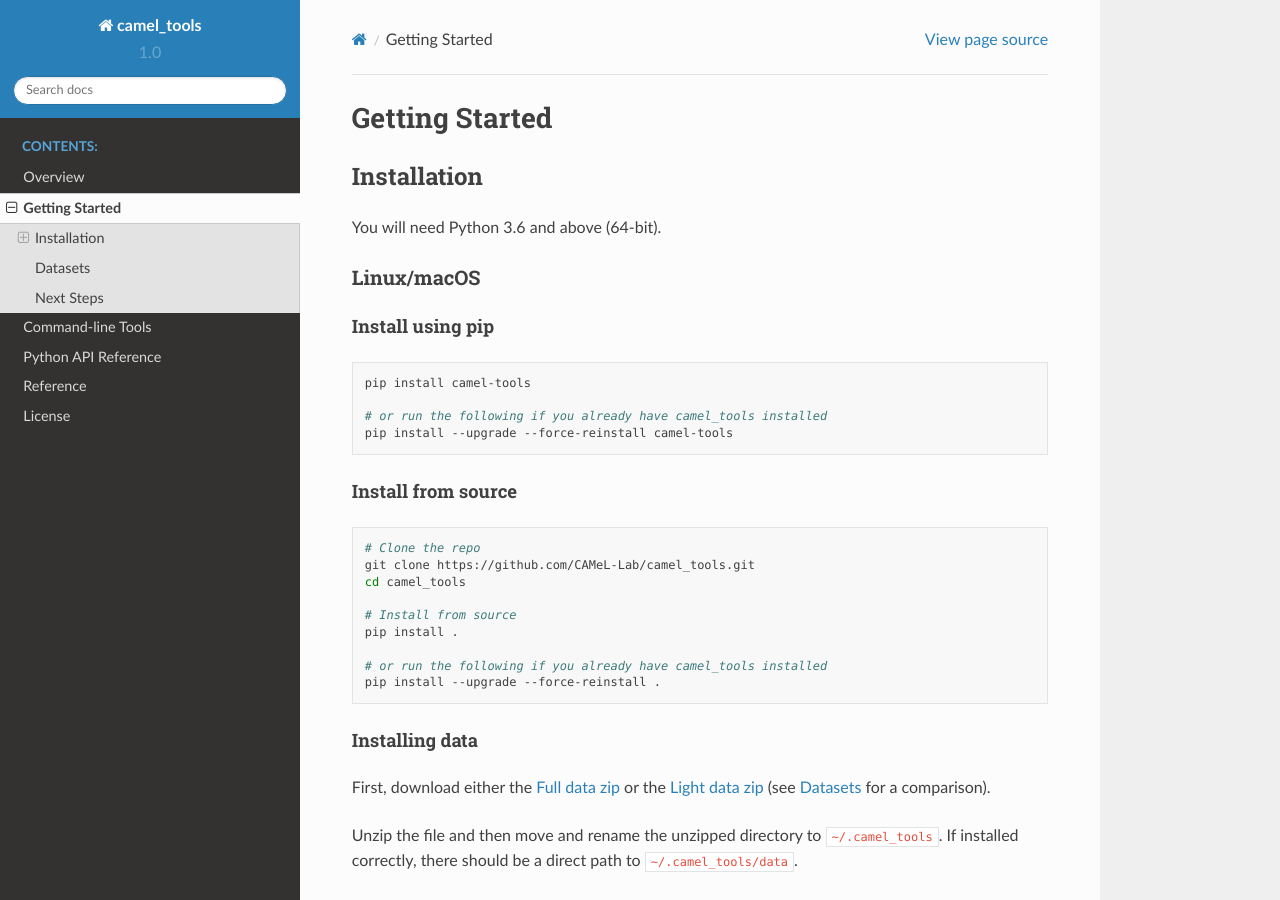
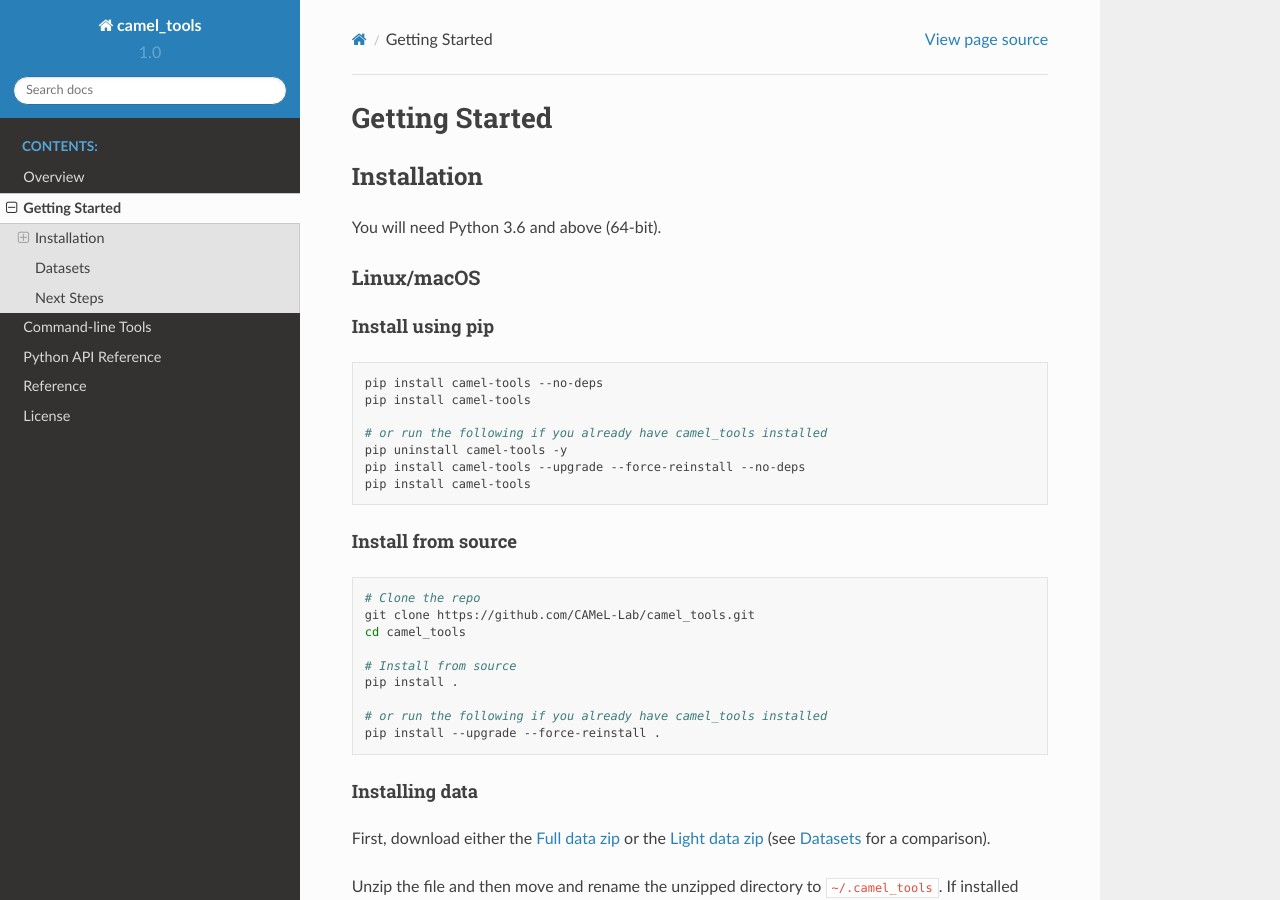
Before and after one commit to CAMeL-Lab/camel_tools, a Sphinx documentation site: the page built from docs/source/getting_started.rst, in a window 1280 px wide and 900 px high. Built offline with Sphinx 7.4.7 and the Read the Docs theme 2.0.0, drawn with Linux system fonts in a browser that asks for light colours.

Commit message:
Quick fix for kenlm installation issues on unix in docs.

```diff
--- a/docs/source/getting_started.rst
+++ b/docs/source/getting_started.rst
@@ -16,10 +16,13 @@ Install using pip
 
 .. code-block:: bash
 
+   pip install camel-tools --no-deps
    pip install camel-tools
 
    # or run the following if you already have camel_tools installed
-   pip install --upgrade --force-reinstall camel-tools
+   pip uninstall camel-tools -y
+   pip install camel-tools --upgrade --force-reinstall --no-deps
+   pip install camel-tools
 
 .. _linux-macos-install-source:
 
```
